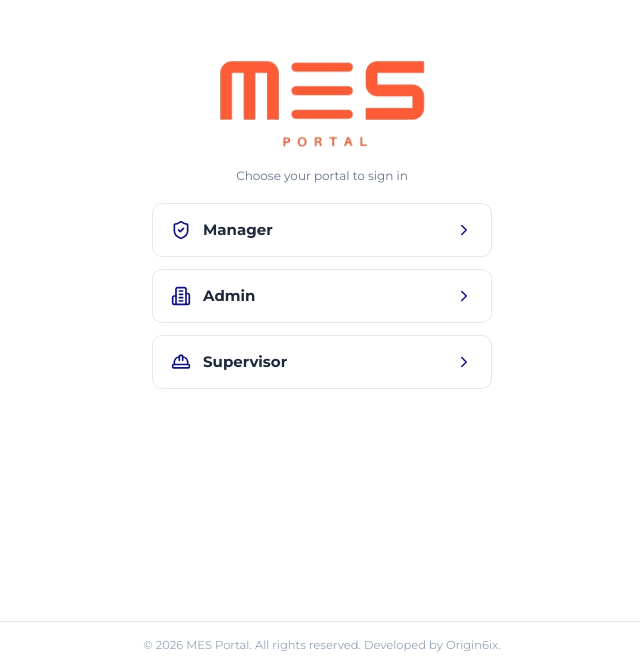
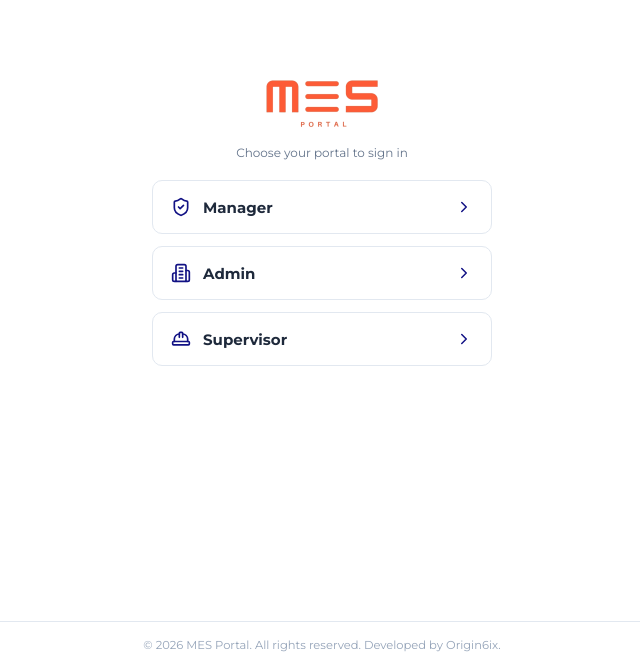
Before and after one commit to Origin6ix-Apps/Site-report-web, a Next.js app: page /login in a window 1280 px wide. Shown: the part 179-847 px from the top of the page, without its empty margins (318-958 px from the left). Built offline with nearby package versions, Linux system fonts and the light colour scheme; no server answers.

Commit message:
Logo Size

```diff
--- a/app/dashboard/page.js
+++ b/app/dashboard/page.js
@@ -57,7 +57,7 @@ function DashboardInner() {
     <div className="screen">
       <header className="topbar">
         <div className="brand small">
-          <img src="/logo.png" alt="MES Portal" style={{ width: 110, height: "auto" }} />
+          <img src="/logo.png" alt="MES Portal" style={{ width: 120, height: "auto" }} />
         </div>
         <div className="topbar-right">
           <span className={`role-badge ${profile.role}`}>{ROLE_LABELS[profile.role]}</span>
--- a/app/login/page.js
+++ b/app/login/page.js
@@ -28,7 +28,7 @@ function PortalPicker({ onChoose }) {
   return (
     <div style={{ width: 340 }}>
       <div style={{ textAlign: "center", marginBottom: 20 }}>
-        <img src="/logo.png" alt="MES Portal" style={{ width: 220, height: "auto", margin: "0 auto 14px", display: "block", marginLeft: "auto", marginRight: "auto" }} />
+        <img src="/logo.png" alt="MES Portal" style={{ width: 120, height: "auto", margin: "0 auto 14px", display: "block", marginLeft: "auto", marginRight: "auto" }} />
         <div className="brand-sub">Choose your portal to sign in</div>
       </div>
       <div style={{ display: "flex", flexDirection: "column", gap: 12 }}>
@@ -147,7 +147,7 @@ function PortalLogin({ portal, onBack }) {
     <div className="login-card">
       <button className="link-btn" style={{ marginTop: 0, marginBottom: 12 }} onClick={onBack}>← Choose a different portal</button>
       <div style={{ textAlign: "center", marginBottom: 16 }}>
-        <img src="/logo.png" alt="MES Portal" style={{ width: 180, height: "auto", margin: "0 auto 12px", display: "block", marginLeft: "auto", marginRight: "auto" }} />
+        <img src="/logo.png" alt="MES Portal" style={{ width: 120, height: "auto", margin: "0 auto 12px", display: "block", marginLeft: "auto", marginRight: "auto" }} />
         <div className="brand-name">{portalLabel} Portal</div>
         <div className="brand-sub">Teams, projects, and reports — managed in one place</div>
       </div>
--- a/app/projects/page.js
+++ b/app/projects/page.js
@@ -64,7 +64,7 @@ export default function ProjectsPage() {
     <div className="screen">
       <header className="topbar">
         <div className="brand small">
-          <img src="/logo.png" alt="MES Portal" style={{ width: 110, height: "auto" }} />
+          <img src="/logo.png" alt="MES Portal" style={{ width: 120, height: "auto" }} />
         </div>
         <div className="topbar-right">
           <a href="/dashboard" className="user-chip" style={{ textDecoration: "underline" }}>← Dashboard</a>
```
